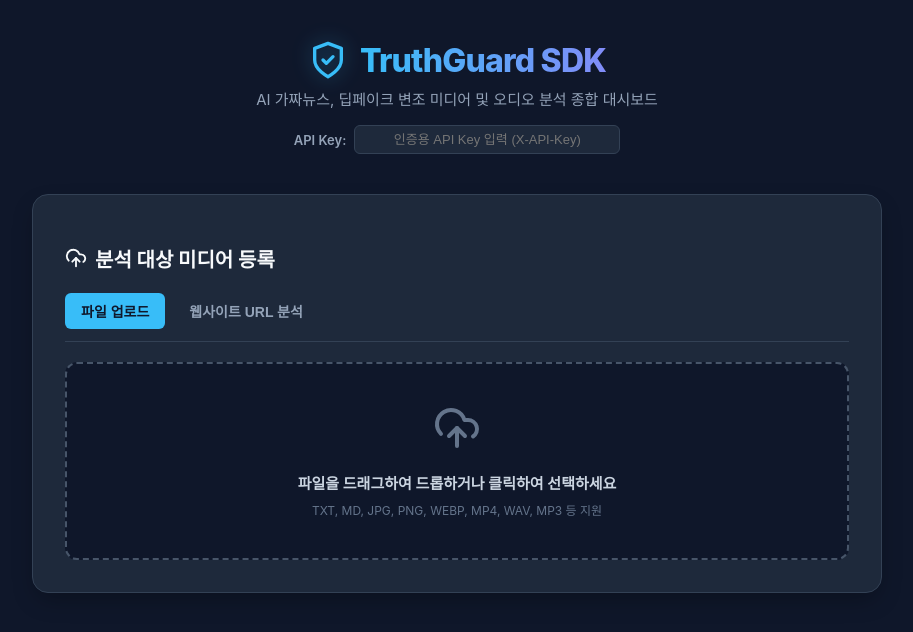
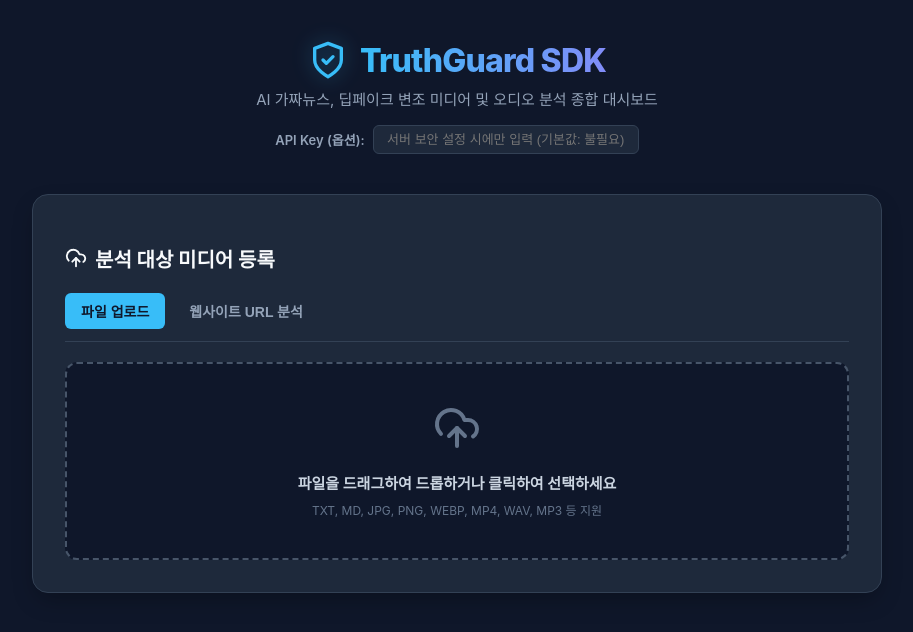
Before and after one commit to kimneche0419-rgb/TURTH_GUARD, a React (Vite) app: page / in a window 1280 px wide. Shown: the top 632 px of the page, without its empty margins (183-1096 px from the left). Built offline with nearby package versions, Linux system fonts and the light colour scheme; the HTML template or start-up script is replaced by a standard one.

Commit message:
Clarify that API key is optional in React dashboard GUI header and placeholder

```diff
--- a/src/App.tsx
+++ b/src/App.tsx
@@ -180,12 +180,12 @@ export default function App() {
           AI 가짜뉴스, 딥페이크 변조 미디어 및 오디오 분석 종합 대시보드
         </p>
         <div style={{ marginTop: '16px', display: 'flex', justifyContent: 'center', alignItems: 'center', gap: '8px' }}>
-          <label style={{ fontSize: '13px', color: '#94a3b8', fontWeight: 600 }}>API Key:</label>
+          <label style={{ fontSize: '13px', color: '#94a3b8', fontWeight: 600 }}>API Key (옵션):</label>
           <input
             type="password"
             value={apiKey}
             onChange={handleApiKeyChange}
-            placeholder="인증용 API Key 입력 (X-API-Key)"
+            placeholder="서버 보안 설정 시에만 입력 (기본값: 불필요)"
             style={{
               backgroundColor: '#1e293b',
               border: '1px solid #334155',
```
